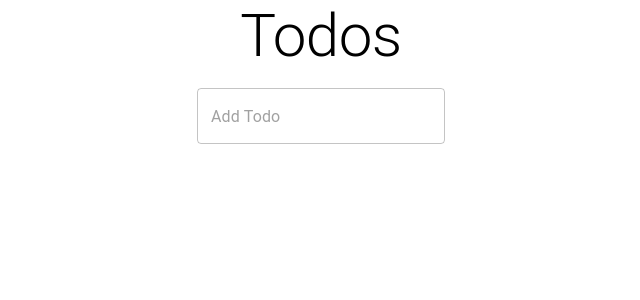
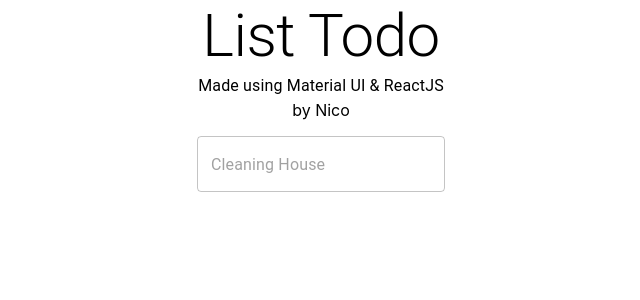
Before and after one commit to nicodwik/note-master, a React (Create React App) app: page / in a window 1280 px wide. Shown: the top 300 px of the page, without its empty margins (319-959 px from the left). Built offline with nearby package versions, Linux system fonts and the light colour scheme.

Commit message:
few changes

```diff
--- a/src/App.js
+++ b/src/App.js
@@ -10,9 +10,11 @@
   const [todos, setTodos] = useState([])
   return(
     <div className='App'>
-      <Typography component='h1' variant='h2'>
-        Todos
+      <Typography variant='h2'>
+        List Todo
       </Typography>
+      <Typography variant='subtitle1'>Made using Material UI & ReactJS</Typography>
+      <Typography variant='subtitle3'>by Nico</Typography>
       <ToDoForm
         saveTodo={(todoText) => {
           const trimmedText = todoText.trim();
--- a/src/ToDoForm.js
+++ b/src/ToDoForm.js
@@ -11,7 +11,7 @@
             saveTodo(value);
             setValue('');
             }} >
-                <TextField variant='outlined' placeholder='Add Todo' margin='normal' value={value}
+                <TextField variant='outlined' placeholder='Cleaning House' margin='normal' value={value}
                 onChange={(e) => {
                     setValue(e.target.value)
                 }} />
```
